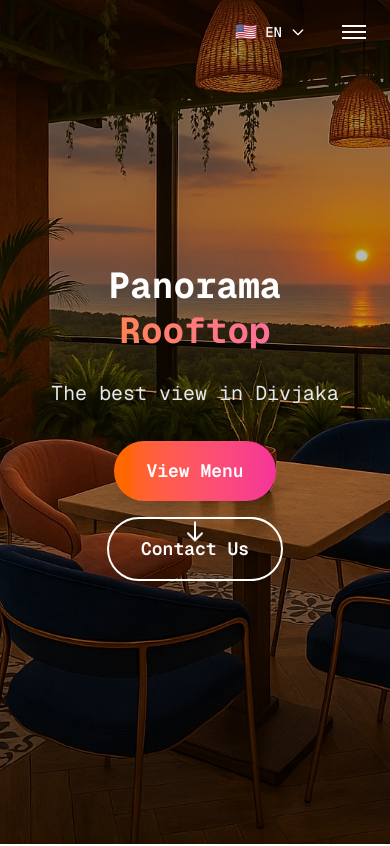
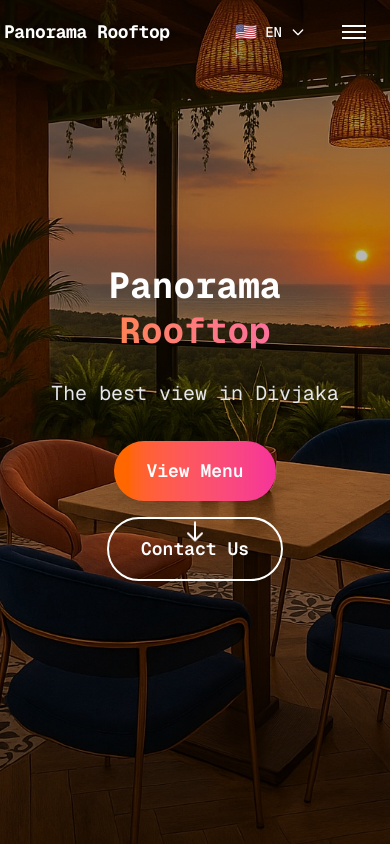
Before and after one commit to juxhinxhihani/panorama-rooftop, a Next.js app: page / in a window 390 px wide. Shown: the top 846 px of the page. Built offline with nearby package versions, Linux system fonts and the light colour scheme.

Commit message:
Add Title to Mobile Header

```diff
--- a/src/components/layout/Header.tsx
+++ b/src/components/layout/Header.tsx
@@ -47,7 +47,7 @@ export default function Header() {
                   className="object-cover"
                 />
               </div>
-              <span className={`hidden md:block font-mono text-lg font-bold tracking-tight transition-colors -ml-1 ${
+              <span className={`font-mono text-lg font-bold tracking-tight transition-colors -ml-1 ${
                 isScrolled || pathname !== '/' ? 'text-gray-900' : 'text-white'
               } -ml-3`}>
                 Panorama Rooftop
```
